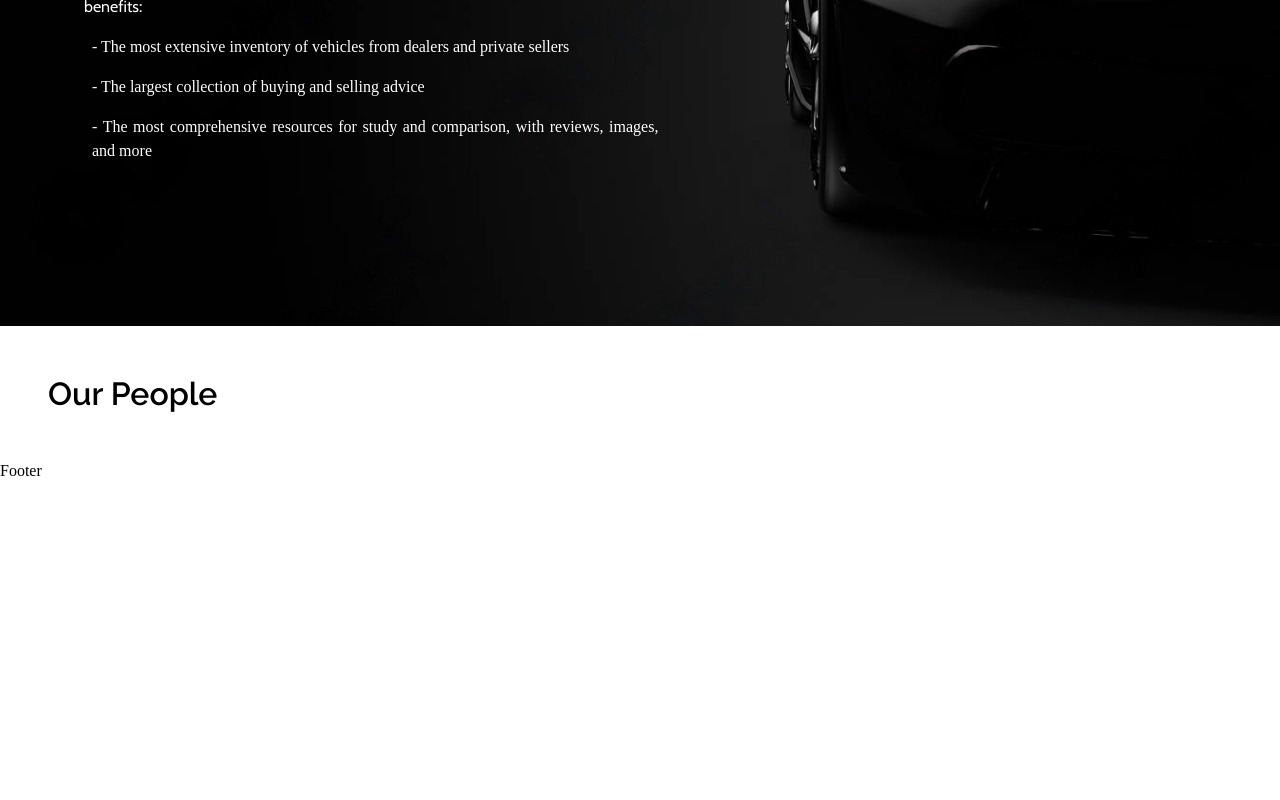
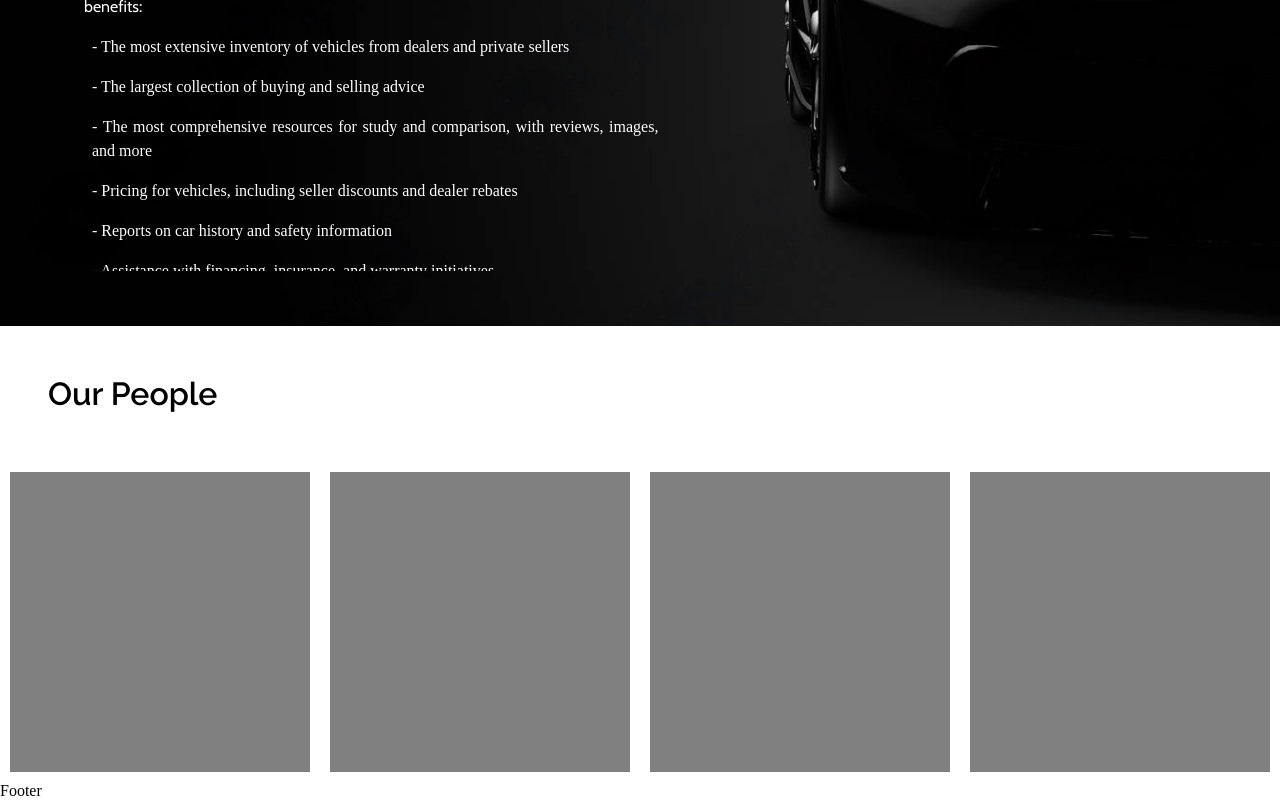
Before and after one commit to kevincastrochavez/carstro, a React (Create React App) app: page /aboutUs in a window 1280 px wide. Shown: the part 389-1189 px from the top of the page. Before the commit the page ends 869 px from the top, so only its background shows below. Built offline with nearby package versions, Linux system fonts and the light colour scheme.

Commit message:
about us updates

```diff
--- a/src/pages/AboutUs.js
+++ b/src/pages/AboutUs.js
@@ -79,6 +79,12 @@ function AboutUs() {
 
       <div className="about-us-out-team">
         <h1 className="about-us-team-h1-title">Our People</h1>
+        <div className="about-us-card-representative">
+          <section className="about-us-representative"></section>
+          <section className="about-us-representative"></section>
+          <section className="about-us-representative"></section>
+          <section className="about-us-representative"></section>
+        </div>
 
       </div>
     </div>
--- a/src/styles/aboutUs.scss
+++ b/src/styles/aboutUs.scss
@@ -53,6 +53,17 @@
     padding-left: 8px;
 }
 
+.about-us-card-representative{
+    display: grid;
+    grid-template-columns: 1fr;
+}
+
+.about-us-representative{
+    background-color: grey;
+    height: 300px;
+    margin: 10px;
+}
+
 
 @media only screen and (min-width: 768px) {
     .about-us-car-img, .about-us-car-img-large{
@@ -81,6 +92,10 @@
     .about-us-p, .about-us-li{
         font-size: 15px;
         line-height: 22.5px;
+    }
+
+    .about-us-card-representative{
+        grid-template-columns: 1fr 1fr;
     }
 }
 
@@ -115,10 +130,14 @@
         font-size: 16px;
         line-height: 24px;
     }
+
+    .about-us-card-representative{
+        grid-template-columns: 1fr 1fr 1fr 1fr;
+    }
 }
 
 @media only screen and (min-width: 1150px){
     .about-us-info-wrap {
-        height: 395px;
+        height: 500px;
     }
 }
```
